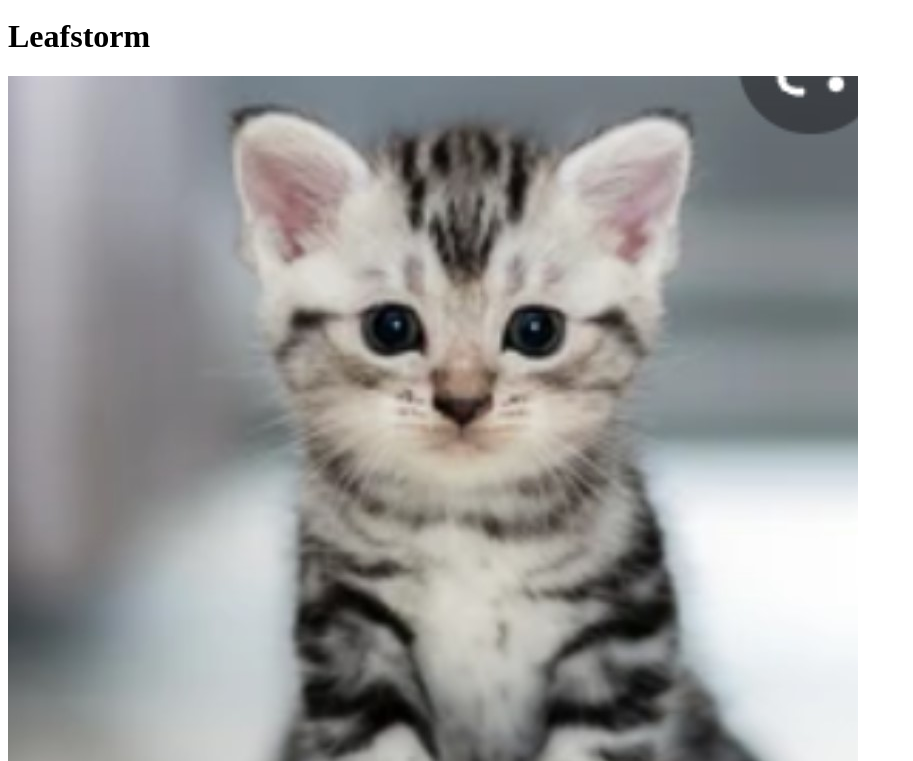
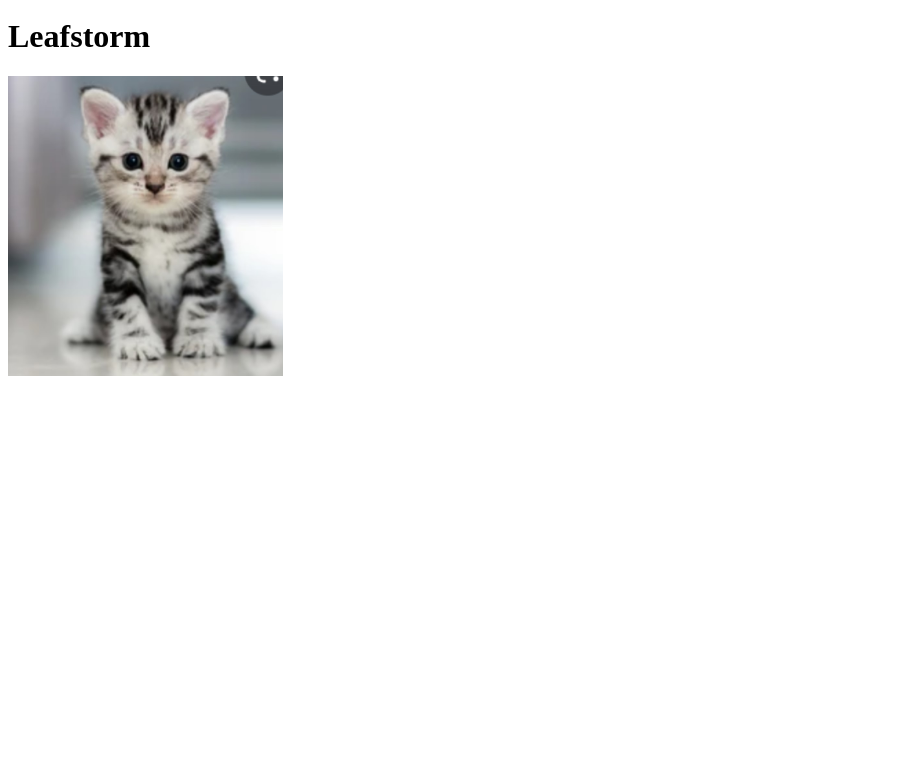
Before and after one commit to Rewind789/Jaykit-Cat-Webpage, a plain HTML site: page index.html in a window 1280 px wide. Shown: the part 4906-5667 px from the top of the page, without its empty margins (0-913 px from the left). After the commit the page ends 5290 px from the top, so only its background shows below. Drawn offline with Linux system fonts and the light colour scheme.

Commit message:
Update index.html

```diff
--- a/index.html
+++ b/index.html
@@ -47,4 +47,4 @@
 <h1>Flamesplash</h1>
 <img src="flamekit.jpeg" width=275 height=300>
 <h1>Leafstorm</h1>
-<img src="leafkit.jpeg">
+<img src="leafkit.jpeg" width=275 height=300>
```
